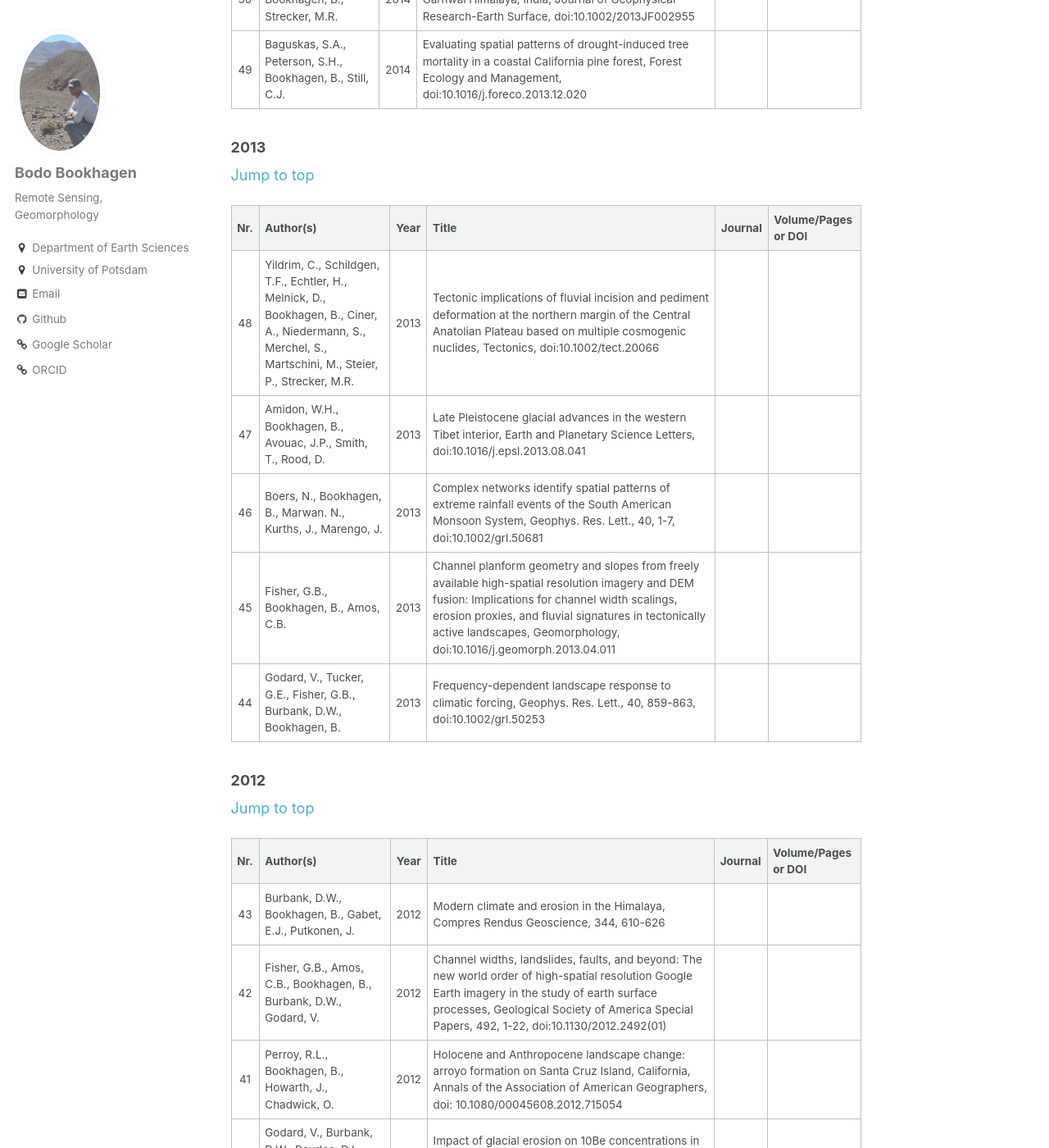
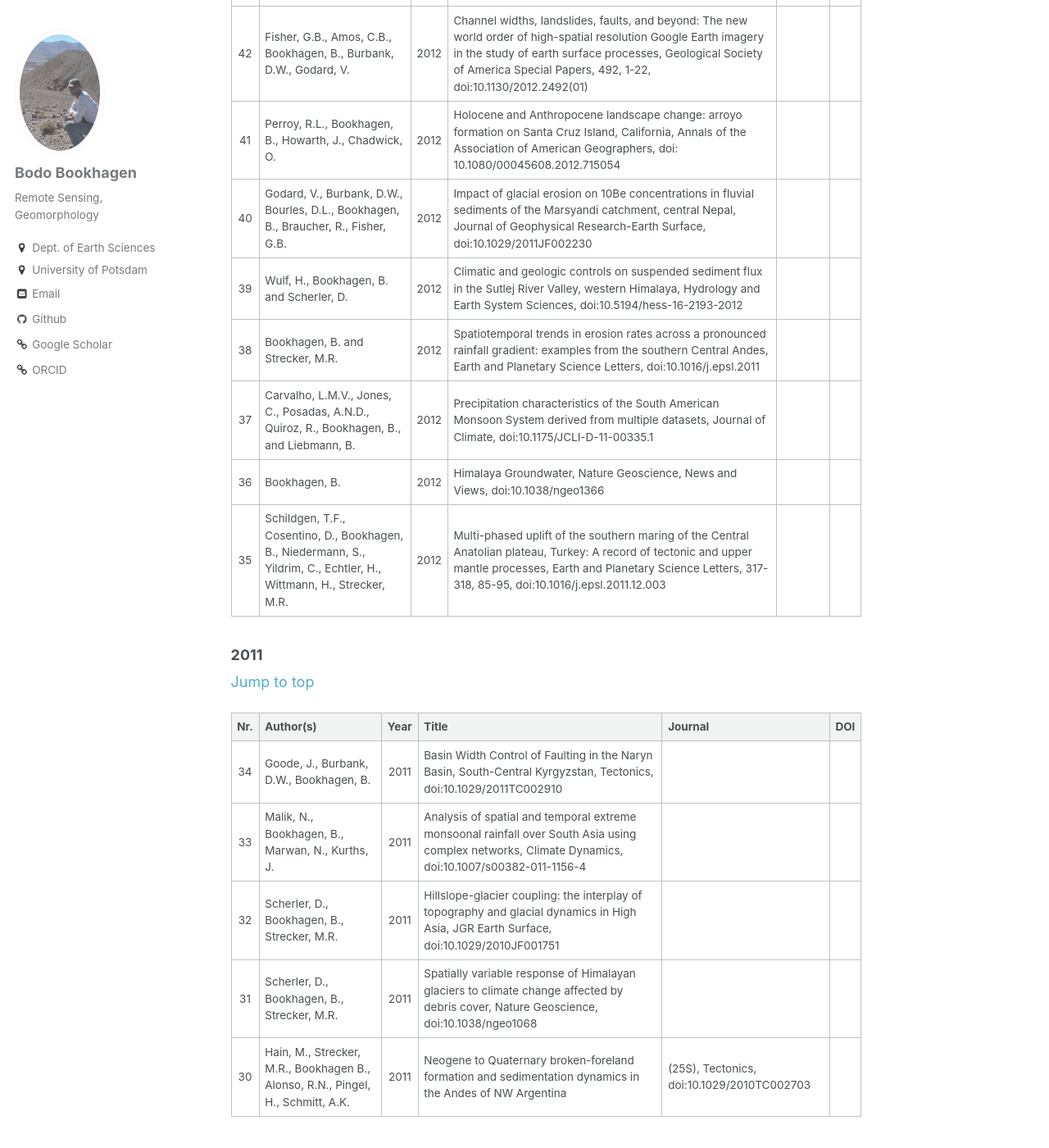
Before and after one commit to BodoBookhagen/BodoBookhagen.github.io, a Jekyll site: the page built from _pages/publications.md, in a window 1280 px wide and 1400 px high, scrolled down 9370 px. Shown: the whole window at 82% size. Built offline with Jekyll 4.4.1, drawn with Linux system fonts in a browser that asks for light colours; some of the changed text lies outside the part shown.

Commit message:
Dec-25 2018

```diff
--- a/_config.yml
+++ b/_config.yml
@@ -83,9 +83,9 @@ author:
   name             : "Bodo Bookhagen"
   avatar           : "bookhagen_profile_photo.jpg"
   bio              : "Remote Sensing, Geomorphology"
-  location         : "Department of Earth Sciences"
+  location         : "Dept. of Earth Sciences"
   employer         : "University of Potsdam"
-  googlescholar    : "https://scholar.google.com/citations?user=_UuIymgAAAAJ&hl=en&oi=ao"
+  googlescholar    : "https://scholar.google.com/citations?user=_UuIymgAAAAJ&hl=en"
   email            : "bodo.bookhagen@uni-potsdam.de"
   researchgate     :  # example: "https://www.researchgate.net/profile/yourprofile"
   uri              :
--- a/_pages/publications.md
+++ b/_pages/publications.md
@@ -1,9 +1,11 @@
 ---
-title: "Publications [(Google Scholar Profile)](https://scholar.google.com/citations?user=_UuIymgAAAAJ&hl=en)"
+title: "Publications"
 permalink: /publications/
 author_profile: true
 ---
-# Top
+See also: [Google Scholar Profile](https://scholar.google.com/citations?user=_UuIymgAAAAJ&hl=en),
+[Researcher ID Profile](http://www.researcherid.com/rid/A-1389-2012), and [ORCID](https://orcid.org/0000-0003-1323-6453)
+##### Top
 
 [Jump to peer-reviewed book chapters](#peer-reviewed-book-chapters)
 
@@ -25,13 +27,13 @@ author_profile: true
 
 ### 2019
 
-| Nr. | Author(s) | Year | Title | Journal | Volume/Pages or DOI |
+| Nr. | Author(s) | Year | Title | Journal |  DOI |
 |:---:|:----------|:----:|-------|---------|---------------------|
 | 115 | Purinton, B. and Bookhagen, B.| 2018 | Measuring Decadal Vertical Land-level Changes from SRTM-C (2000) and TanDEM-X (~2015) in the South-Central Andes | Earth Surf. Dynam. | [DOI](https://
 
 ### 2018
 
-| Nr. | Author(s) | Year | Title | Journal | Volume/Pages or DOI |
+| Nr. | Author(s) | Year | Title | Journal | DOI |
 |:---:|:----------|:----:|-------|---------|---------------------|
 | 114 | Purinton, B. and Bookhagen, B.| 2018 | Measuring Decadal Vertical Land-level Changes from SRTM-C (2000) and TanDEM-X (~2015) in the South-Central Andes | Earth Surf. Dynam. | [DOI](https://doi.org/10.5194/esurf-6-971-2018) [PDF](https://www.earth-surf-dynam.net/6/971/2018/esurf-6-971-2018.pdf)|
 |113 | Hoffmann, B., Bookhagen, B., Stephanie M. Olen, S.M., Barthold, F., Sachse, D. |2018| The effect of Indian Summer Monsoon rainfall on surface water δD values in the central Himalaya | Hydrological Processes| [DOI](https://doi.org/10.1002/hyp.13281) [PDF](http://bodobookhagen.github.io/pdf/Meese18_Arun_stable_isotopes.pdf) |
@@ -48,7 +50,7 @@ author_profile: true
 ### 2017
 [Jump to top](#top)
 
-| Nr. | Author(s) | Year | Title | Journal | Volume/Pages or DOI |
+| Nr. | Author(s) | Year | Title | Journal | DOI |
 |:---:|:----------|:----:|-------|---------|---------------------|
 |104 | Bufe, A., D. W. Burbank, L. Langtao, B. Bookhagen, Q. Jintang, C. Jie, L.Tao, J. A. Thompson Jobe, T. Jobe, Y. Huili |2017| Variations of lateral bedrock erosion rates control planatation of uplifting folds in the foreland of the Tian Shan, NW China | JGR Earth Surface | [DOI](https://doi.org/10.1002/2016JF004099) |
 |103 | Smith, T.T., Bookhagen, B., Reinwalt, A. |2017| Spatio-temporal Patterns of High Mountain Asia’s Snowmelt Season Identified with an Automated Snowmelt Detection Algorithm, 1987-2016 | The Cryosphere | [DOI](https://doi.org/10.5194/tc-11-2329-2017) [PDF](https://www.the-cryosphere.net/11/2329/2017/tc-11-2329-2017.pdf) |
@@ -62,13 +64,13 @@ author_profile: true
 ### 2016
 [Jump to top](#top)
 
-| Nr. | Author(s) | Year | Title | Journal | Volume/Pages or DOI |
+| Nr. | Author(s) | Year | Title | Journal | DOI |
 |:---:|:----------|:----:|-------|---------|---------------------|
 |97 | Castino, F., Bookhagen, B., and M. R. Strecker |2016| River-discharge dynamics in the Southern Central Andes and the 1976–77 global climate shift | Geophys. Res. Lett. | [DOI](https://doi.org/10.1002/2016GL070868) [PDF](http://bodobookhagen.github.io/pdf/Castino16_discharge_nw_argentina.pdf) |
 |96 | Bufe, A., D. P. S. Bekaert, E. Hussain, B. Bookhagen, D. W. Burbank, J. A. Thompson Jobe, C. Jie, L. Tao, L. Langtao, and W. Gan | 2017 | Temporal changes in rock-uplift rates of folds in the foreland of the Tian Shan and the Pamir from geodetic and geologic data | Geophys. Res. Lett. | [DOI](https://doi.org/10.1002/2017GL073627) [PDF](http://bodobookhagen.github.io/pdf/Bufe17_centralAsia_deformation_InSAR.pdf) |
 |95 | Neelmeiher, J., Motagh, M., Bookhagen, B. |2017| High-Resolution Digital Elevation Models from Single-Pass TanDEM-X Imagery Over Mountainous Regions: A Case Study for Inylchek Glacier, Central Asia| ISPRS Journal of Photogrammetry and Remote Sensing | [DOI](https://doi.org/10.1016/j.isprsjprs.2017.05.011) |
 |94 | Brell, M., Segel, K., Guanter, L., Bookhagen, B. |2017| Hyperspectral and Lidar intensity data fusion: A framework for the rigorous correction of illumination, anisotropic effects and cross-calibration | IEEE Transactions on Geoscience and Remote Sensing | [DOI](https://doi.org/10.1109/TGRS.2017.2654516) [PDF](http://bodobookhagen.github.io/pdf/brell17_lidar_fusion.pdf) |
-|93 | Cannon, F., Carvalho, L.M.V, Jones, C., Norris, J., Bookhagen B., Kiladis G.N. |2017 | Effects of Topographic Smoothing on the Simulation of Winter Precipitation in High Mountain Asia | JGR-Atmospheres | [DOI](https://doi.org/10.1002/2016JD026038) [PDF](http://bodobookhagen.github.io/pdf/Cannon17_topographic_smoothing_winter_precip_HMA.pdf) |
+|93 | Cannon, F., Carvalho, L.M.V, Jones, C., Norris, J., Bookhagen B., Kiladis G.N. |2017 | Effects of Topographic Smoothing on the Simulation of Winter Precipitation in High Mountain Asia | JGR Atmospheres | [DOI](https://doi.org/10.1002/2016JD026038) [PDF](http://bodobookhagen.github.io/pdf/Cannon17_topographic_smoothing_winter_precip_HMA.pdf) |
 |92 | Dey, S., Thiede, R.C., Schildgen, T.F., Wittmann, H., Bookhagen, B., Scherler, D., Jain, V., Strecker, M.R. |2016| Holocene internal shortening within the northwest Sub-Himalaya: Out-of-sequence faulting of the Jwalamukhi Thrust, India | Tectonics | [DOI](https://doi.org/10.1002/2015TC004002) [PDF](http://bodobookhagen.github.io/pdf/Dey16_out_of_sequence_thrusting_nw_himalaya.pdf) |
 |91 | Norris, J., Carvalho, L.M.V., Jones, C., Cannon, F., Bookhagen, B., Palazzi, E., Tahir, A.A., |2016| The spatiotemporal variability of precipitation over the Himalaya: evaluation of one-year WRF model simulation | Climate Dynamics | [DOI](https://doi.org/10.1007/s00382-016-3414-y) [PDF](http://bodobookhagen.github.io/pdf/norris17_rainfall_variability_himalaya.pdf) |
 |90 | Hoffmann, B., Feakins, S., Bookhagen, B., Olen, S., Adhikari, D.P., Mainali, J., Sachse, D. |2016| Climatic and geomorphic drivers of plant organic matter transport in the Arun River, E Nepal | Earth and Planetary Science Letters | [DOI](https://doi.org/10.1016/j.epsl.2016.07.008) [PDF](http://bodobookhagen.github.io/pdf/hoffmann16_Arun_climatic_geomorphic_drivers.pdf) |
@@ -81,13 +83,13 @@ author_profile: true
 |83 | Stolbova, V., Surovyatkina, E., Bookhagen, B., Kurths, J. |2016| Tipping elements of the Indian monsoon: Prediction of onset and withdrawal| Geophys. Res. Lett.|  [DOI](https://doi.org/10.1002/2016GL068392) [PDF](http://bodobookhagen.github.io/pdf/stolbova16_monsoon_onset.pdf)|
 |82 | Brell, M., Rogass, C., Segl, K., Bookhagen, B., Guanter, L. |2016| Improving sensor fusion: A parametric method for the geometric co-alignment of airborne hyperspectral and lidar data| IEEE Transactions on Geoscience and Remote Sensing| [DOI](https://doi.org/10.1109/TGRS.2016.2518930) [PDF](http://bodobookhagen.github.io/pdf/brell16_lidar_fusion.pdf) |
 |81 | Malik, N., Bookhagen, B., Mucha, P |2016| Spatiotemporal patterns and trends of Indian monsoonal rainfall extremes| Geophys. Res. Lett.| [DOI](https://doi.org/10.1002/2016GL067841) [PDF](http://bodobookhagen.github.io/pdf/malik16_monsoon_trends.pdf) |
-|80 | Schildgen, T.F. Robinson, R.A.J., Save, S. Phillips, W.M., Spencer, J.Q.G., Bookhagen, B., Scherler, D., Tofelde, S., Alonso, R.N., Kubik, P.W., Binnie, S.A., Strecker, M.R. |2016| Landscape response to late Pleistocene climate change in NW Argentina: Sediment flux modulated by basin geometry and connectivity| JGR-Earth Surface| [DOI](https://doi.org/10.1002/2015JF003607) |
+|80 | Schildgen, T.F. Robinson, R.A.J., Save, S. Phillips, W.M., Spencer, J.Q.G., Bookhagen, B., Scherler, D., Tofelde, S., Alonso, R.N., Kubik, P.W., Binnie, S.A., Strecker, M.R. |2016| Landscape response to late Pleistocene climate change in NW Argentina: Sediment flux modulated by basin geometry and connectivity| JGR Earth Surface| [DOI](https://doi.org/10.1002/2015JF003607) |
 |79 | Wulf, H., Bookhagen, B., Scherler, D. |2016| Differentiating between rain, snow, and glacier contributions to river discharge in the western Himalaya using remote-sensing data and distributed hydrological modeling| Advances in Water Resources| [DOI](https://doi.org/10.1016/j.advwatres.2015.12.004) [PDF](http://bodobookhagen.github.io/pdf/wulf16_sutlej_hydromodel.pdf) |
 
 ### 2015
 [Jump to top](#top)
 
-| Nr. | Author(s) | Year | Title | Journal | Volume/Pages or DOI |
+| Nr. | Author(s) | Year | Title | Journal | DOI |
 |:---:|:----------|:----:|-------|---------|---------------------|
 |78 | Harvey, J.E., Burbank, D.W., Bookhagen, B. |2015| Along-strike changes in Himalayan thrust geometry: Topographic and tectonic discontinuities in western Nepal | Lithosphere | [DOI](https://doi.org/10.1130/L444.1)  |
 |77 | Olen, S.M., Bookhagen, B., Hoffmann, B., Sachse, D., Adhikari, D. P., Strecker, M.R. |2015| Understanding erosion rates in the Himalayan orogen: A case study from the Arun Valley | JGR Earth Surface | [DOI](https://doi.org/10.1002/2014JF003410) |
@@ -103,7 +105,7 @@ author_profile: true
 ### 2014
 [Jump to top](#top)
 
-| Nr. | Author(s) | Year | Title | Journal | Volume/Pages or DOI |
+| Nr. | Author(s) | Year | Title | Journal | DOI |
 |:---:|:----------|:----:|-------|---------|---------------------|
 |68 | Montero-Lopez, C., Strecker, M.R., Schildgen, T.F., Hongn, F., Guzman, S., Bookhagen, B., Sudo, M. |2014| Local high relief at the southern margin of the Andean plateau by 9 Ma: evidence from ignimbritic valley fills and river incision, Terra Nova, doi:10.1111/ter.12120
 |67 | Stolbova, V., Martin, P., Bookhagen, B., Marwan, N., Kurths, J. |2014| Extreme rainfall of the South American monsoon system: A dataset comparison using complex networks, Topology and seasonal evolution of the network of extreme precipitation over the Indian subcontinent and Sri Lanka, Nonlin. Processes Geophys., 21, 901-917, doi:10.5194/npg-21-901-2014
@@ -128,7 +130,7 @@ author_profile: true
 ### 2013
 [Jump to top](#top)
 
-| Nr. | Author(s) | Year | Title | Journal | Volume/Pages or DOI |
+| Nr. | Author(s) | Year | Title | Journal | DOI |
 |:---:|:----------|:----:|-------|---------|---------------------|
 |48 | Yildrim, C., Schildgen, T.F., Echtler, H., Melnick, D., Bookhagen, B., Ciner, A., Niedermann, S., Merchel, S., Martschini, M., Steier, P., Strecker, M.R. |2013| Tectonic implications of fluvial incision and pediment deformation at the northern margin of the Central Anatolian Plateau based on multiple cosmogenic nuclides, Tectonics, doi:10.1002/tect.20066
 |47 | Amidon, W.H., Bookhagen, B., Avouac, J.P., Smith, T., Rood, D. |2013| Late Pleistocene glacial advances in the western Tibet interior, Earth and Planetary Science Letters, doi:10.1016/j.epsl.2013.08.041
@@ -139,7 +141,7 @@ author_profile: true
 ### 2012
 [Jump to top](#top)
 
-| Nr. | Author(s) | Year | Title | Journal | Volume/Pages or DOI |
+| Nr. | Author(s) | Year | Title | Journal | DOI |
 |:---:|:----------|:----:|-------|---------|---------------------|
 |43 | Burbank, D.W., Bookhagen, B., Gabet, E.J., Putkonen, J. |2012| Modern climate and erosion in the Himalaya, Compres Rendus Geoscience, 344, 610-626
 |42 | Fisher, G.B., Amos, C.B., Bookhagen, B., Burbank, D.W., Godard, V. |2012| Channel widths, landslides, faults, and beyond: The new world order of high-spatial resolution Google Earth imagery in the study of earth surface processes, Geological Society of America Special Papers, 492, 1-22, doi:10.1130/2012.2492(01)
@@ -154,18 +156,18 @@ author_profile: true
 ### 2011
 [Jump to top](#top)
 
-| Nr. | Author(s) | Year | Title | Journal | Volume/Pages or DOI |
+| Nr. | Author(s) | Year | Title | Journal | DOI |
 |:---:|:----------|:----:|-------|---------|---------------------|
 |34 | Goode, J., Burbank, D.W., Bookhagen, B. |2011| Basin Width Control of Faulting in the Naryn Basin, South-Central Kyrgyzstan, Tectonics, doi:10.1029/2011TC002910
 |33 | Malik, N., Bookhagen, B., Marwan, N., Kurths, J. |2011| Analysis of spatial and temporal extreme monsoonal rainfall over South Asia using complex networks, Climate Dynamics, doi:10.1007/s00382-011-1156-4
-|32 | Scherler, D., Bookhagen, B., Strecker, M.R. |2011| Hillslope-glacier coupling: the interplay of topography and glacial dynamics in High Asia, JGR-Earth Surface, doi:10.1029/2010JF001751
+|32 | Scherler, D., Bookhagen, B., Strecker, M.R. |2011| Hillslope-glacier coupling: the interplay of topography and glacial dynamics in High Asia, JGR Earth Surface, doi:10.1029/2010JF001751
 |31 | Scherler, D., Bookhagen, B., Strecker, M.R. |2011| Spatially variable response of Himalayan glaciers to climate change affected by debris cover, Nature Geoscience, doi:10.1038/ngeo1068
 |30 | Hain, M., Strecker, M.R., Bookhagen B., Alonso, R.N., Pingel, H., Schmitt, A.K. |2011| Neogene to Quaternary broken-foreland formation and sedimentation dynamics in the Andes of NW Argentina |(25S), Tectonics, doi:10.1029/2010TC002703
 
 ### 2010
 [Jump to top](#top)
 
-| Nr. | Author(s) | Year | Title | Journal | Volume/Pages or DOI |
+| Nr. | Author(s) | Year | Title | Journal | DOI |
 |:---:|:----------|:----:|-------|---------|---------------------|
 |29 | Bookhagen, B. and Burbank, D.W. |2010| Towards a complete Himalayan hydrologic budget: The spatiotemporal distribution of snow melt and rainfall and their impact on river discharge, Journal of Geophysical Research-Earth Surface, doi:10.1029/2009jf001426
 |28 | Bookhagen, B. |2010| Appearance of extreme monsoonal rainfall events and their impact on erosion in the Himalaya, Geomatics, Natural Hazards, Risk, 1, 1, 37-50
@@ -177,7 +179,7 @@ author_profile: true
 ### 2009
 [Jump to top](#top)
 
-| Nr. | Author(s) | Year | Title | Journal | Volume/Pages or DOI |
+| Nr. | Author(s) | Year | Title | Journal | DOI |
 |:---:|:----------|:----:|-------|---------|---------------------|
 |23 | Hren, M., Bookhagen, B., Blisniuk, P., Booth, A., Chamberlain, C.P |2009| d18O and dD of streamwater across the Himalaya and Tibetan Plateau: Implications for moisture sources and paleoelevation reconstructions, Earth and Planetary Science Letters, 288, 1-2, 20-32
 |22 | Strecker, M.R., Alonso, R., Bookhagen, B., Carrapa, B., Coutand, I., Hain, H.P., Hilley, G.E., Mortimer, E., Schoehnbohm, L., and Sobel E.R. |2009| Does the topographic distribution of the central Andean Pune Plateau result from climatic or geodynamic processes, Geology, 37, 7, doi:10.1130/G25545A.1
@@ -187,7 +189,7 @@ author_profile: true
 ### 2008
 [Jump to top](#top)
 
-| Nr. | Author(s) | Year | Title | Journal | Volume/Pages or DOI |
+| Nr. | Author(s) | Year | Title | Journal | DOI |
 |:---:|:----------|:----:|-------|---------|---------------------|
 |19 | Bookhagen, B. and Strecker, M.R. |2008| Orographic barriers, high-resolution TRMM rainfall, and relief variations along the eastern Andes, Geophys. Res. Lett., 35, L06403, doi:10.1029/2007GL032011
 |18 | Gabet, E.J., Burbank, D.W., Pratt-Sitaula, B., Putkonen, J., Bookhagen, B. |2008| Modern erosion rates in the High Himalayas of Nepal, Earth and Planetary Science Letters, 267, 482-494
@@ -196,7 +198,7 @@ author_profile: true
 ### 2007
 [Jump to top](#top)
 
-| Nr. | Author(s) | Year | Title | Journal | Volume/Pages or DOI |
+| Nr. | Author(s) | Year | Title | Journal | DOI |
 |:---:|:----------|:----:|-------|---------|---------------------|
 |16 | Craddock, W., Burbank, D.W., Bookhagen, B., Gabet, E. |2007| Bedrock channel geometry along an orographic rainfall gradient in the upper Marsyandi River valley in central Nepal, Journal of Geophysical Research-Earth Surface, 112, F03007, doi:10.1029/2006JF000589
 |15 | Hren, M.T., Chamberlain, P., Hilley, G.E., Bookhagen, B. |2007| Major ion chemistry of the Yarlung Tsangpo/Brahmaputra river: Chemical weathering, erosion, and CO2 consumption in the southern Tibetan Plateau and Eastern Syntaxis of the Himalaya, Geochemica et Cosmochimica acta, 71, 2907-2935
@@ -204,7 +206,7 @@ author_profile: true
 ### 2006
 [Jump to top](#top)
 
-| Nr. | Author(s) | Year | Title | Journal | Volume/Pages or DOI |
+| Nr. | Author(s) | Year | Title | Journal | DOI |
 |:---:|:----------|:----:|-------|---------|---------------------|
 |14 | Grujic, D., Coutand, I., Bookhagen, B., Bonnet, S., Blythe, A., Duncan, C. |2006| Climatic forcing of erosion, landscape, and tectonics in the Bhutan Himalayas, Geology, 34 (10), 801-804
 |13 | Bookhagen, B., Echtler, H.P., Melnick, D., Strecker, M.R., Spencer, J.Q.G. |2006| Using uplifted Holocene beach berms for paleoseismic analysis on the Santa María Island, south-central Chile, Geophys. Res. Lett., 33, L15302, doi:10:1029/2006GL026734
@@ -216,7 +218,7 @@ author_profile: true
 ### 2001-2005
 [Jump to top](#top)
 
-| Nr. | Author(s) | Year | Title | Journal | Volume/Pages or DOI |
+| Nr. | Author(s) | Year | Title | Journal | DOI |
 |:---:|:----------|:----:|-------|---------|---------------------|
 |8 | Thiede, R.C., Bookhagen, B., Arrowsmith, J.R., Sobel, E.R., Strecker, M.R. |2004| Climatic control on rapid exhumation along the Southern Himalayan Front, Earth and Planetary Science Letters, 222 (3-4), 791-806
 |7 | Bookhagen, B., Thiede, R.C., Strecker, M.R. |2005| Late Quaternary intensified monsoon phases control landscape evolution in the northwest Himalaya, Geology, 33 |(2), 149-152
```
